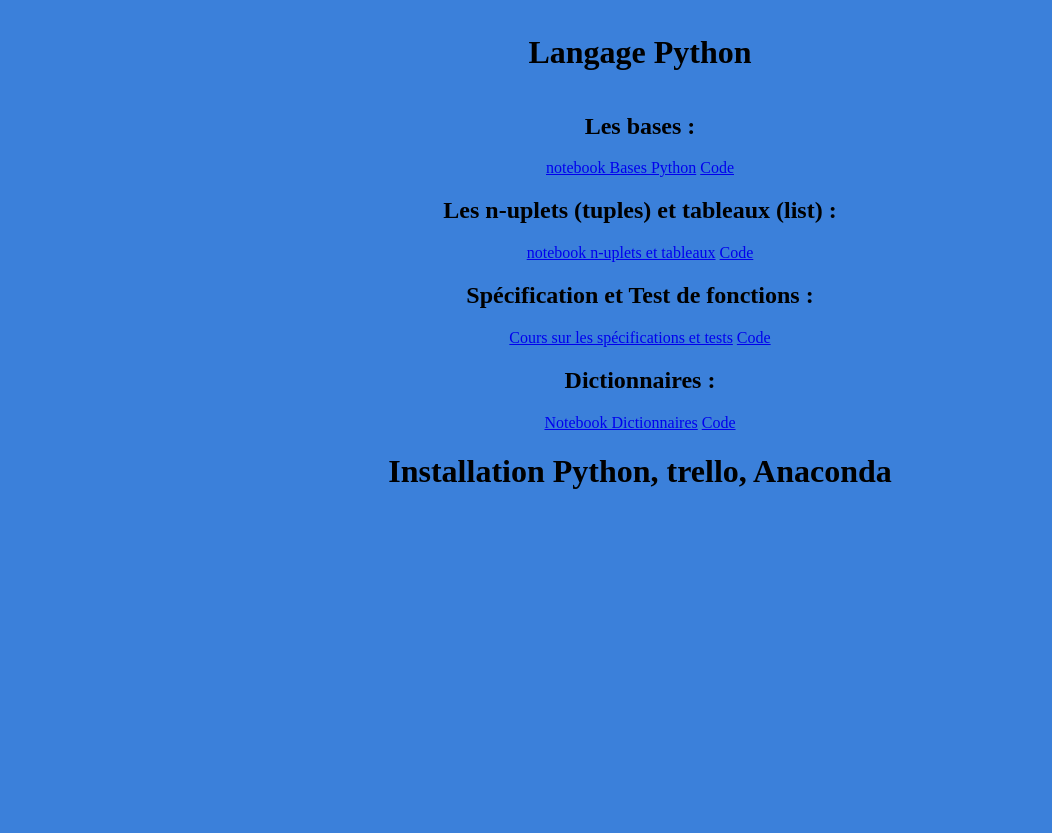
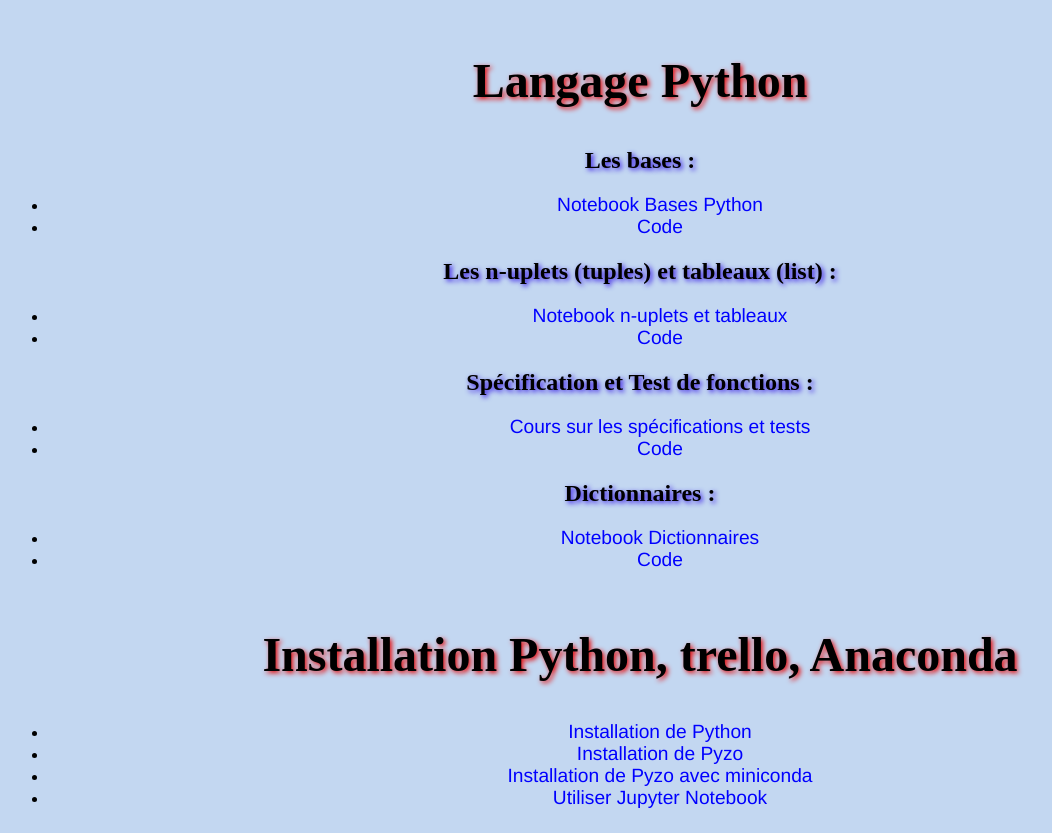
Before and after one commit to natB45/coursNSI, a plain HTML site: page pagePython.html in a window 1280 px wide. Shown: the whole page, without its empty margins (0-1052 px from the left). Before the commit the page ends 800 px from the top, so only its background shows below. Drawn offline with Linux system fonts and the light colour scheme.

Commit message:
Style des liens, mise en page

```diff
--- a/pagePython.html
+++ b/pagePython.html
@@ -8,34 +8,48 @@
         <script type="text/javascript" src="dynamique.js" defer="defer"></script>
     </head>
     <body>
-        <h1>Langage Python</h1>
+
 
         <section id="py">
+            <h1>Langage Python</h1>
             <h2>Les bases :</h2>
 
-            <a href="Cours1NSI/Python/Cours/1Bases/Notebook Bases.zip" download>notebook Bases Python</a>
-
-            <a href="Cours1NSI/Python/Cours/1Bases/code.zip" download>Code</a>
+            <ul>
+                <li><a href="Cours1NSI/Python/Cours/1Bases/Notebook Bases.zip" download>Notebook Bases Python</a></li>
+                <li><a href="Cours1NSI/Python/Cours/1Bases/code.zip" download>Code</a></li>
+            </ul>
 
             <h2>Les n-uplets (tuples) et tableaux (list) :</h2>
 
-            <a href="Cours1NSI\Python\Cours\2NupletsTableaux\Notebook NupletsTableaux.zip" download>notebook n-uplets et tableaux</a>
-
-            <a href="Cours1NSI\Python\Cours\2NupletsTableaux\code.zip" download>Code</a>
+            <ul>
+                <li><a href="Cours1NSI\Python\Cours\2NupletsTableaux\Notebook NupletsTableaux.zip" download>Notebook n-uplets et tableaux</a></li>
+                <li><a href="Cours1NSI\Python\Cours\2NupletsTableaux\code.zip" download>Code</a></li>
+            </ul>
 
             <h2>Spécification et Test de fonctions :</h2>
 
-            <a href="Cours1NSI\Python\Cours\3Tests\speFonctions.pdf" download>Cours sur les spécifications et tests</a>
-
-            <a href="Cours1NSI\Python\Cours\3Tests\code.zip" download>Code</a>
+            <ul>
+                <li><a href="Cours1NSI\Python\Cours\3Tests\speFonctions.pdf">Cours sur les spécifications et tests</a></li>
+                <li><a href="Cours1NSI\Python\Cours\3Tests\code.zip" download>Code</a></li>
+            </ul>
 
             <h2>Dictionnaires :</h2>
 
-            <a href="Cours1NSI\Python\Cours\4Dictionnaires\Notebook Dictionnaires.zip" download>Notebook Dictionnaires</a>
+            <ul>
+                <li><a href="Cours1NSI\Python\Cours\4Dictionnaires\Notebook Dictionnaires.zip" download>Notebook Dictionnaires</a></li>
+                <li><a href="Cours1NSI\Python\Cours\4Dictionnaires\code.zip" download>Code</a></li>
+            </ul>
 
-            <a href="Cours1NSI\Python\Cours\4Dictionnaires\code.zip" download>Code</a>
         </section>
 
+        <section id="install">
         <h1>Installation Python, trello, Anaconda</h1>
+        <ul>
+            <li><a href="Cours1NSI\Python\Installation\Installation Python.pdf">Installation de Python</a></li>
+            <li><a href="Cours1NSI\Python\Installation\pyzo_install.pdf">Installation de Pyzo</a></li>
+            <li><a href="Cours1NSI\Python\Installation\pyzo-miniconda-windows.pdf">Installation de Pyzo avec miniconda</a></li>
+            <li><a href="Cours1NSI\Python\Installation\Jupyter notebbook.pdf">Utiliser Jupyter Notebook</a></li>
+        </ul>
+        </section>
     </body>
 </html>
--- a/style.css
+++ b/style.css
@@ -1,7 +1,7 @@
 /*fond de page*/
 body{
   margin-top: 1%;
-  background-color: rgb(59, 128, 218);
+  background-color: rgb(195, 215, 241);
   display: flex;
   flex-direction: column;
   justify-content: space-around;
@@ -9,34 +9,78 @@ body{
 
 h1{
   text-align: center;
+  text-shadow: 2px 2px 5px rgb(230, 9, 9);
+  font-size: 3rem;
+}
+
+h2{
+  text-shadow: 2px 2px 5px rgb(42, 9, 230);
 }
 
 #menu{
+  display: flex;
+  flex-direction: row;
+  justify-content: space-around;
+}
+#menu1{
+  display: flex;
+  flex-direction: column;
+  align-items: center;
+}
+#menu2{
   display: flex;
   flex-direction: column;
   align-items: center;
 }
 
 .button {
-  background-color: rgb(245, 168, 80);
+  background-color: rgb(77, 184, 233);
   border: double;
   border-width: 0.5rem;
   color:black;
-  padding: 15px 32px;
+  padding-top: 0.3rem;
+  padding-bottom: 0.3rem;
   text-align: center;
   text-decoration: none;
   display: inline-block;
   font-size: 1.5rem;
   margin: 0.1rem 0.1rem;
   cursor: pointer;  /*curseur de la souris en forme de doigt*/
-  width: 40rem;
+  width: 35rem;
 }
 
+p{
+  font-style: italic;
+}
+#py{
+  text-align: center;
+}
 
-#py{
+#install{
   text-align: center;
 }
 
 #donnees{
   text-align: center;
 }
+
+/*les liens*/
+a{
+  /*font-style: oblique;*/
+  text-decoration: none;
+}
+
+a:link {
+  font-family: Helvetica, sans-serif;
+  font-size: 1.2rem;
+  color:blue;
+}
+
+/* visited link */
+a:visited {
+  color:blue;
+}
+
+a:hover {
+  color: hotpink;
+}
```
Also changed, not shown: index.html (+12 -4 lines), pageBinaire.html (+4 -4 lines), pageExos.html (+1 -1 lines), pageProjet.html (+1 -1 lines), pageWeb.html (+1 -1 lines), 3 other files.
